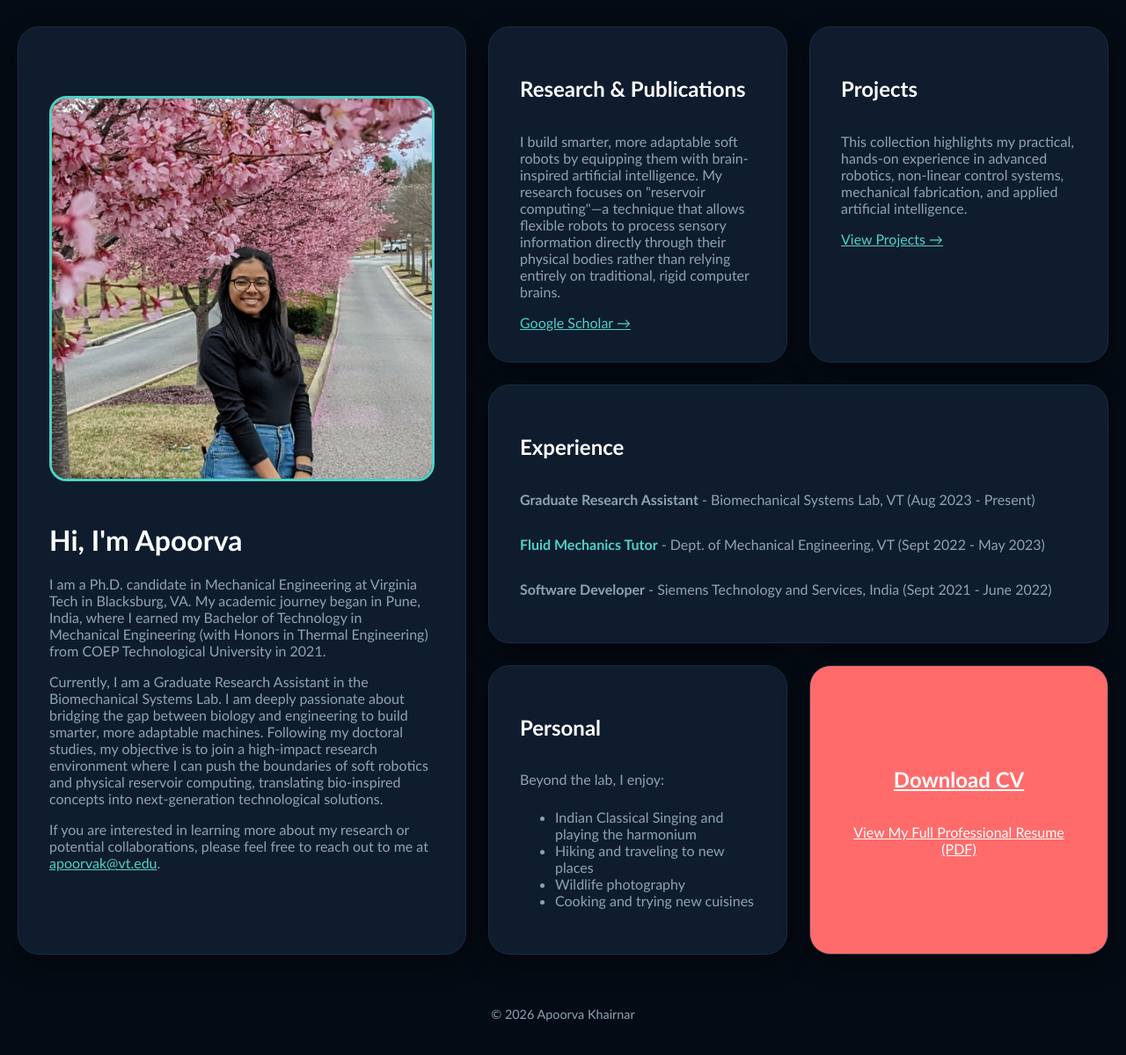
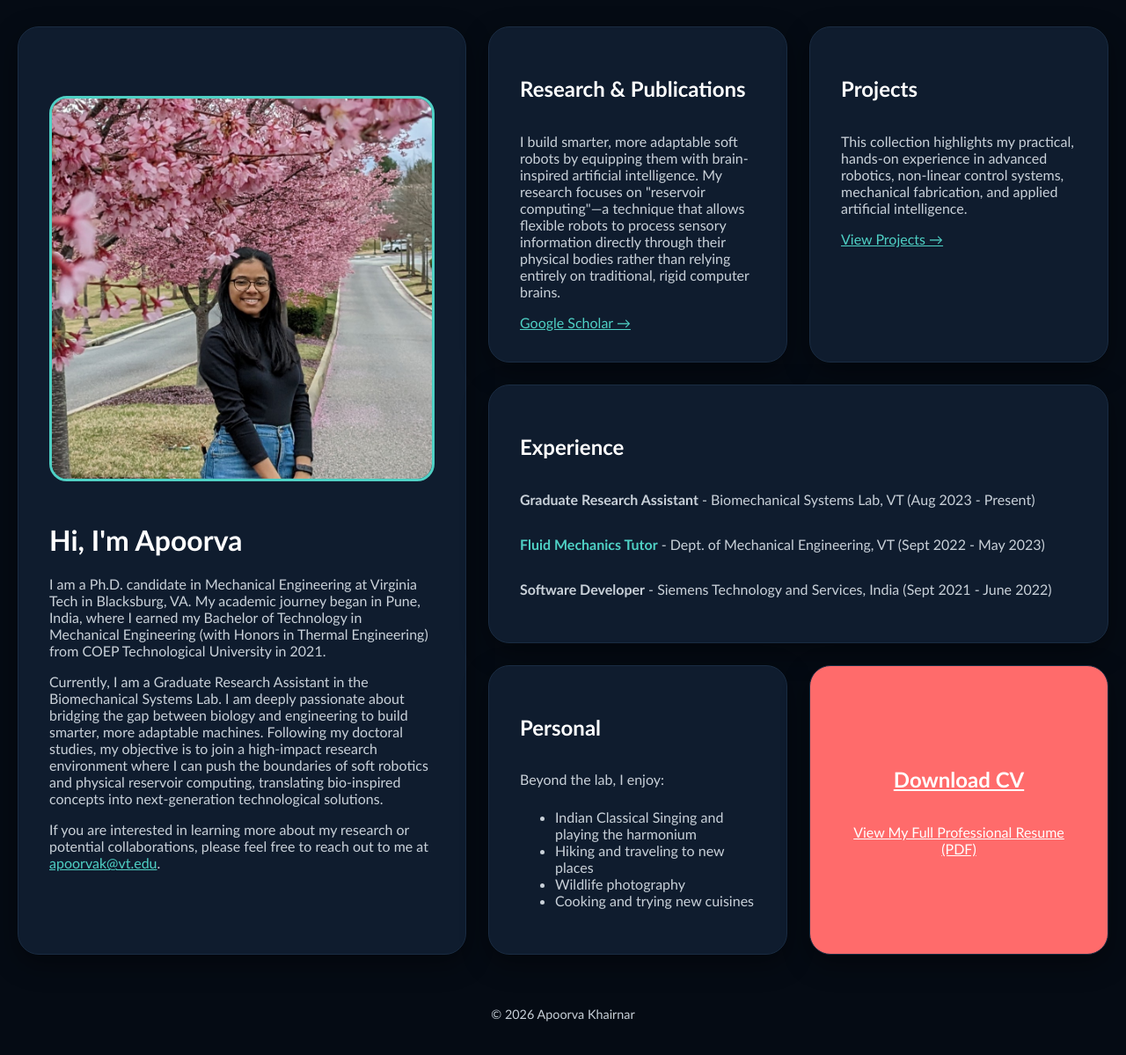
Before and after one commit to apoorvakhairnar/apoorvakhairnar.github.io, a Jekyll site: the page built from index.md, in a window 1280 px wide. Shown: the whole page at 88% size. Built offline with Jekyll 4.4.1, drawn with Linux system fonts in a browser that asks for light colours.

Commit message:
Brightened the text color for dark theme 	modified:   assets/css/style.css

```diff
--- a/assets/css/style.css
+++ b/assets/css/style.css
@@ -1,14 +1,21 @@
 /* assets/css/style.css */
 :root {
   /* The Final "Deep Ocean" Palette */
-  --color-bg: #050B14;          /* Deep Abyss */
-  --color-card: #0F1C2E;        /* Marine Blue */
-  --color-border: #1A2C42;      /* Subtle Border */
-  --color-text-primary: #FFFFFF;/* Pure White */
-  --color-text-secondary: #8DA3B5; /* Steel Blue */
-  --color-accent: #4FD1C5;      /* Teal Accent */
-  --color-cta: #FF6B6B;         /* Coral Pink */
-
+  --color-bg: #050B14;
+  /* Deep Abyss */
+  --color-card: #0F1C2E;
+  /* Marine Blue */
+  --color-border: #1A2C42;
+  /* Subtle Border */
+  --color-text-primary: #FFFFFF;
+  /* Pure White */
+  /* --color-text-secondary: #8DA3B5; Steel Blue */
+  --color-text-secondary: #c9d1d9;
+  /* Light Steel Blue */
+  --color-accent: #4FD1C5;
+  /* Teal Accent */
+  --color-cta: #FF6B6B;
+  /* Coral Pink */
   --font-sans: 'Trebuchet MS', sans-serif;
   --font-serif: 'Merriweather', serif;
 }
@@ -20,7 +27,9 @@ body {
   margin: 0;
 }
 
-h1, h2, h3 {
+h1,
+h2,
+h3 {
   color: var(--color-text-primary);
 }
 
@@ -34,7 +43,8 @@ a {
 }
 
 footer.container {
-  width: 100%; /* Forces it to span the whole bottom */
+  width: 100%;
+  /* Forces it to span the whole bottom */
   text-align: center;
   display: flex;
   justify-content: center;
@@ -42,5 +52,6 @@ footer.container {
   padding: 1.5rem 0;
   font-size: 0.9rem;
   color: var(--color-text-secondary);
-  margin-top: auto; /* Pushes it to the absolute bottom of the flex body */
+  margin-top: auto;
+  /* Pushes it to the absolute bottom of the flex body */
 }
```
